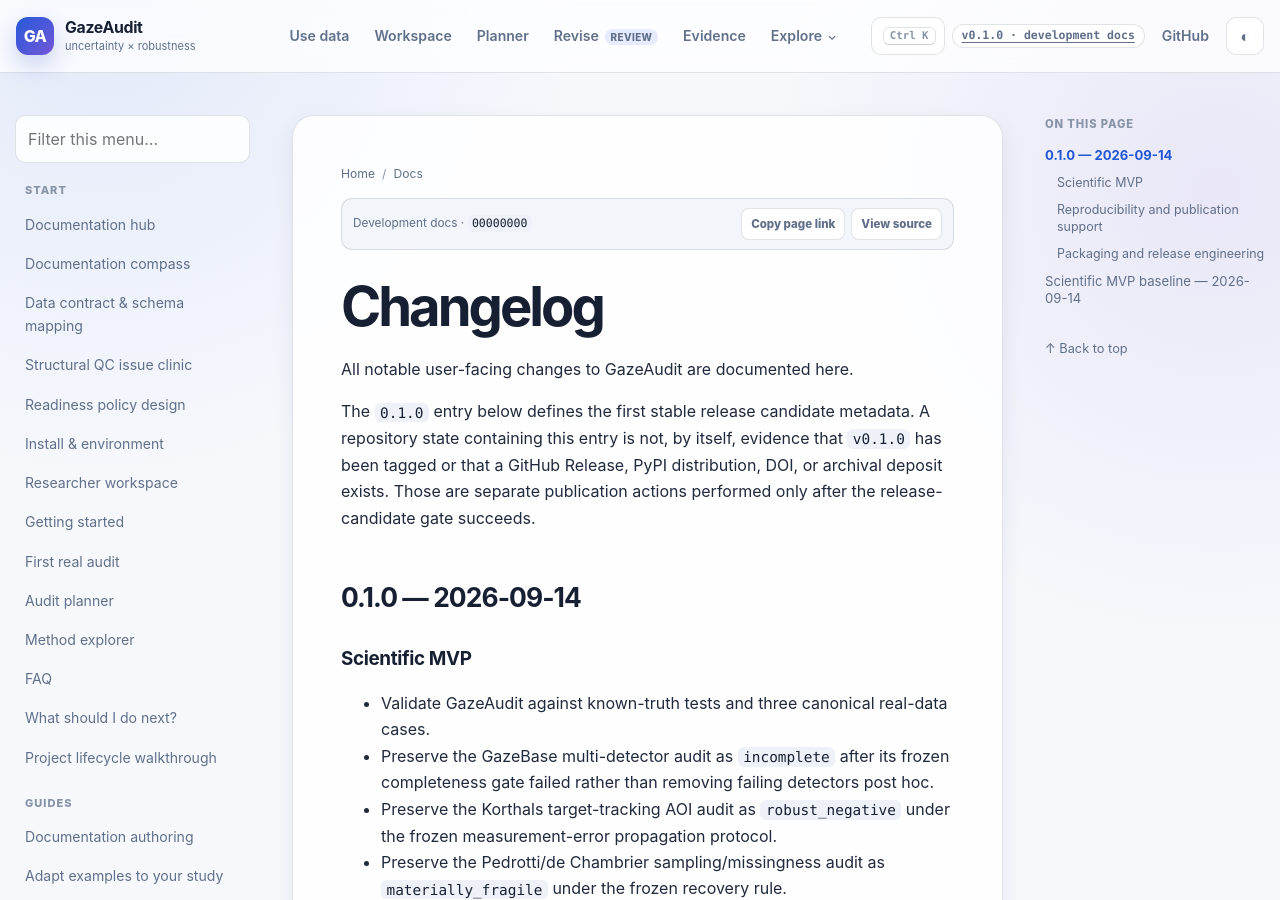
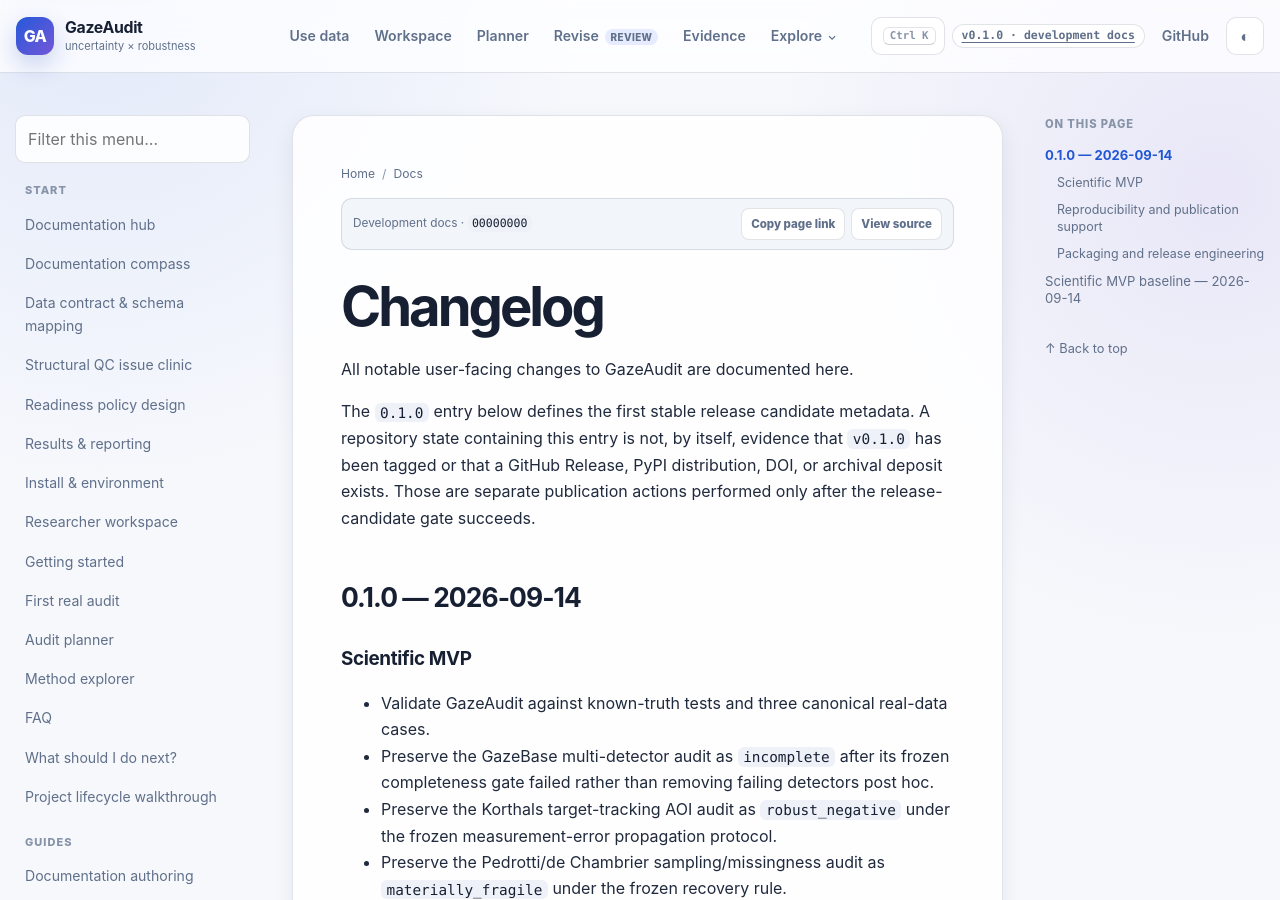
Before and after one commit to stefanosbalaskas/GazeAudit, a Jekyll site: the page built from CHANGELOG.md, in a window 1280 px wide and 900 px high. Built offline with Jekyll 4.4.1, drawn with Linux system fonts in a browser that asks for light colours; our own code applies the rules of GitHub Pages for plain Markdown files.

Commit message:
docs: wire reporting center into shared navigation

```diff
--- a/_layouts/default.html
+++ b/_layouts/default.html
@@ -62,6 +62,7 @@
   {% if page.page_type == 'data-contract' %}<link rel="stylesheet" href="{{ '/assets/css/data-contract.css' | relative_url }}">{% endif %}
   {% if page.page_type == 'qc-issue-clinic' %}<link rel="stylesheet" href="{{ '/assets/css/qc-issue-clinic.css' | relative_url }}">{% endif %}
   {% if page.page_type == 'readiness-policy' %}<link rel="stylesheet" href="{{ '/assets/css/readiness-policy.css' | relative_url }}">{% endif %}
+  {% if page.page_type == 'reporting-center' %}<link rel="stylesheet" href="{{ '/assets/css/reporting-center.css' | relative_url }}">{% endif %}
   <script>
     (function () {
       try {
@@ -100,6 +101,7 @@
               <a href="{{ '/docs/data-contract/' | relative_url }}">Data contract</a>
               <a href="{{ '/docs/reference/qc-issue-clinic/' | relative_url }}">QC issue clinic</a>
               <a href="{{ '/docs/readiness-policy/' | relative_url }}">Readiness policy</a>
+              <a href="{{ '/docs/reporting-center/' | relative_url }}">Reporting center</a>
               <a href="{{ '/docs/install/' | relative_url }}">Install & environment</a>
               <a href="{{ '/docs/guides/' | relative_url }}">Guides</a>
               <a href="{{ '/docs/examples/' | relative_url }}">Examples</a>
@@ -178,6 +180,7 @@
           <a href="{{ '/docs/reference/api-pathways/' | relative_url }}">API pathways</a>
           <a href="{{ '/docs/reference/qc-issue-clinic/' | relative_url }}">QC issue clinic</a>
           <a href="{{ '/docs/readiness-policy/' | relative_url }}">Readiness policy</a>
+          <a href="{{ '/docs/reporting-center/' | relative_url }}">Reporting center</a>
           <a href="{{ '/docs/reference/cli-reference/' | relative_url }}">CLI reference</a>
           <a href="{{ '/docs/reference/evidence-vocabulary/' | relative_url }}">Evidence vocabulary</a>
           <a href="{{ '/docs/VALIDATION_MATRIX.html' | relative_url }}">Validation</a>
@@ -207,6 +210,7 @@
             <a href="{{ '/docs/data-contract/' | relative_url }}">Data contract & schema mapping</a>
             <a href="{{ '/docs/reference/qc-issue-clinic/' | relative_url }}">Structural QC issue clinic</a>
             <a href="{{ '/docs/readiness-policy/' | relative_url }}">Readiness policy design</a>
+            <a href="{{ '/docs/reporting-center/' | relative_url }}">Results & reporting</a>
             <a href="{{ '/docs/install/' | relative_url }}">Install & environment</a>
             <a href="{{ '/docs/workspace/' | relative_url }}">Researcher workspace</a>
             <a href="{{ '/docs/getting-started/' | relative_url }}">Getting started</a>
@@ -233,6 +237,7 @@
             <a href="{{ '/docs/guides/aoi-uncertainty/' | relative_url }}">AOI uncertainty</a>
             <a href="{{ '/docs/guides/specification-space/' | relative_url }}">Specification spaces</a>
             <a href="{{ '/docs/guides/reporting-robustness/' | relative_url }}">Reporting robustness</a>
+            <a href="{{ '/docs/guides/claim-boundary-reporting/' | relative_url }}">Claim-boundary reporting</a>
             <a href="{{ '/docs/guides/publication-audits/' | relative_url }}">Publication audits</a>
             <a href="{{ '/docs/guides/interoperability/' | relative_url }}">Interoperability</a>
 
@@ -246,6 +251,7 @@
             <a href="{{ '/docs/examples/data-mapping-change-audit/' | relative_url }}">Mapping change audit</a>
             <a href="{{ '/docs/examples/all-structural-qc-issues/' | relative_url }}">All structural QC issues</a>
             <a href="{{ '/docs/examples/readiness-policy-design/' | relative_url }}">Readiness policy design</a>
+            <a href="{{ '/docs/examples/reporting-language-rewrite/' | relative_url }}">Reporting-language rewrite</a>
             <a href="{{ '/docs/examples/study-preflight/' | relative_url }}">Study preflight</a>
             <a href="{{ '/docs/examples/end-to-end-robustness/' | relative_url }}">End-to-end robustness</a>
             <a href="{{ '/docs/examples/decision-to-report/' | relative_url }}">Decision-to-report example</a>
@@ -387,5 +393,6 @@
   {% if page.page_type == 'data-contract' %}<script src="{{ '/assets/js/data-contract.js' | relative_url }}" defer></script>{% endif %}
   {% if page.page_type == 'qc-issue-clinic' %}<script src="{{ '/assets/js/qc-issue-clinic.js' | relative_url }}" defer></script>{% endif %}
   {% if page.page_type == 'readiness-policy' %}<script src="{{ '/assets/js/readiness-policy.js' | relative_url }}" defer></script>{% endif %}
+  {% if page.page_type == 'reporting-center' %}<script src="{{ '/assets/js/reporting-center.js' | relative_url }}" defer></script>{% endif %}
 </body>
 </html>
```
